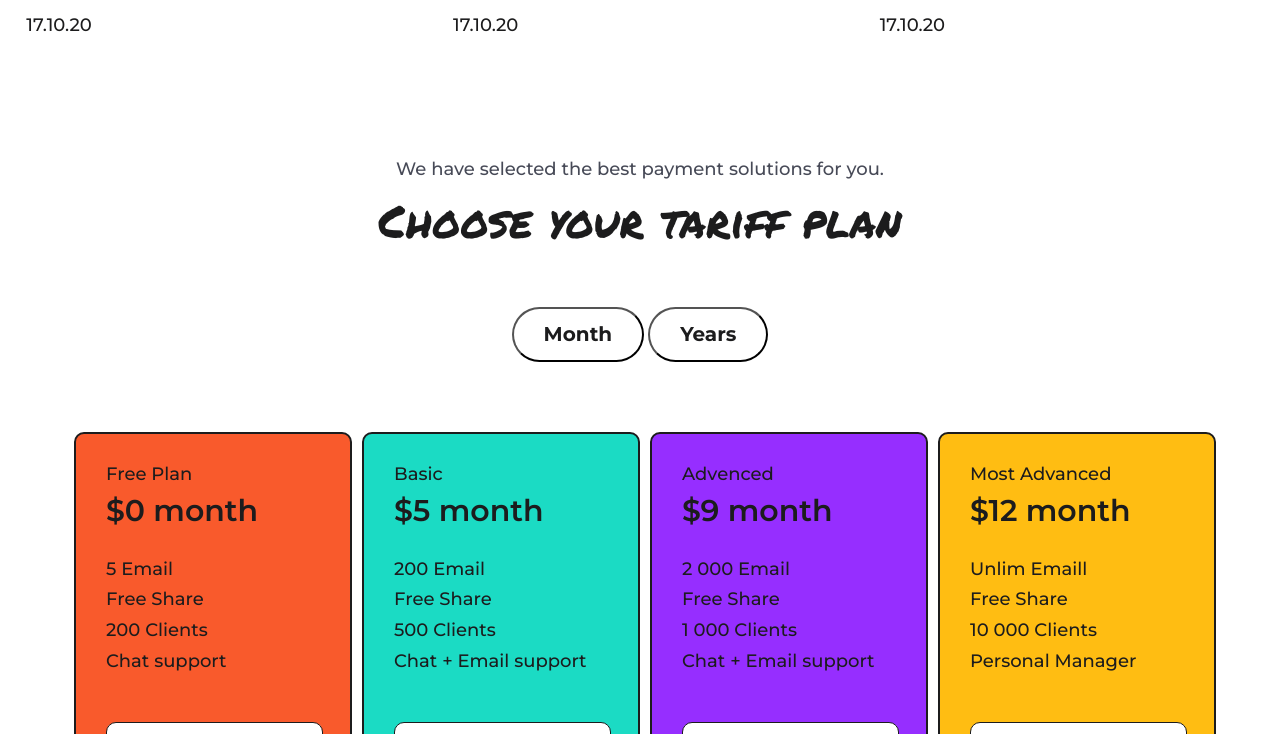
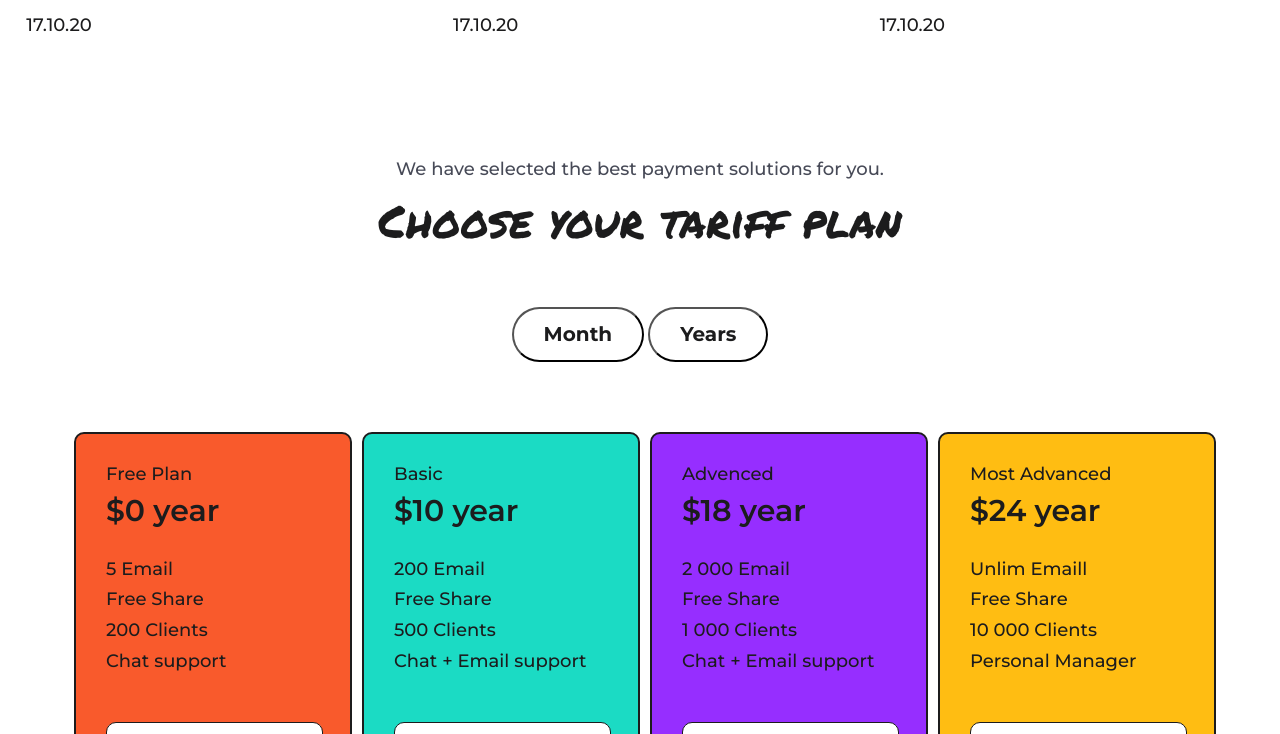
Before and after one commit to GoodGopnik/fitnessTracker, a website: page app/index.html in a window 1280 px wide. Both pictures are taken after a click on the button "Years". Shown: the part 2755-3489 px from the top of the page. Drawn offline with nearby package versions, Linux system fonts and the light colour scheme; files that its build step writes are made by us from their sources.

Commit message:
Сделал все фички которые планировал

```diff
--- a/app/index.html
+++ b/app/index.html
@@ -192,14 +192,14 @@
   <p>We have selected the best payment solutions for you.</p>
   <h2>Choose your tariff plan</h2>
   <div class="about__tariff__bt">
-    <button>Month</button>
-    <button>Years</button>
+    <button class="btn__month">Month</button>
+    <button class="btn__years">Years</button>
   </div>
   <div class="about__tariff__blocks">
 
     <div class="about__tariff__blocks__block1">
       <p>Free Plan</p>
-      <h3>$0 month</h3>
+      <h3 class="tariff__price__block1">$0 month</h3>
       <p>5 Email</p>
       <p>Free Share</p>
       <p>200 Clients</p>
@@ -209,7 +209,7 @@
 
     <div class="about__tariff__blocks__block2">
       <p>Basic</p>
-      <h3>$5 month</h3>
+      <h3 class="tariff__price__block2">$5 month</h3>
       <p>200 Email</p>
       <p>Free Share</p>
       <p>500 Clients</p>
@@ -219,7 +219,7 @@
 
     <div class="about__tariff__blocks__block3">
       <p>Advenced</p>
-      <h3>$9 month</h3>
+      <h3 class="tariff__price__block3">$9 month</h3>
       <p>2 000 Email</p>
       <p>Free Share</p>
       <p>1 000 Clients</p>
@@ -229,7 +229,7 @@
 
     <div class="about__tariff__blocks__block4">
       <p>Most Advanced</p>
-      <h3>$12 month</h3>
+      <h3 class="tariff__price__block4">$12 month</h3>
       <p>Unlim Emaill</p>
       <p>Free Share</p>
       <p>10 000 Clients</p>
--- a/app/js/main.js
+++ b/app/js/main.js
@@ -30,5 +30,29 @@ const modalMessage = () => {
     modalPopup.style.display = 'block'
   })
 }
+
+const clickTarif = () => {
+  let btnMonth = document.querySelector('.btn__month');
+  let btnYears = document.querySelector ('.btn__years');
+  let tariffPriceBlock1 = document.querySelector ('.tariff__price__block1');
+  let tariffPriceBlock2 = document.querySelector ('.tariff__price__block2');
+  let tariffPriceBlock3 = document.querySelector ('.tariff__price__block3');
+  let tariffPriceBlock4 = document.querySelector ('.tariff__price__block4');
+
+      btnMonth.addEventListener('click', () => {
+        tariffPriceBlock1.textContent = '$0 month'
+        tariffPriceBlock2.textContent = '$5 month'
+        tariffPriceBlock3.textContent = '$9 month'
+        tariffPriceBlock4.textContent = '$12 month'
+      })
+      btnYears.addEventListener('click', () => {
+        tariffPriceBlock1.textContent = '$0 year'
+        tariffPriceBlock2.textContent = '$10 year'
+        tariffPriceBlock3.textContent = '$18 year'
+        tariffPriceBlock4.textContent = '$24 year'
+      })
+}
+
+clickTarif()
 modalMessage()
 modalWatch()
```
